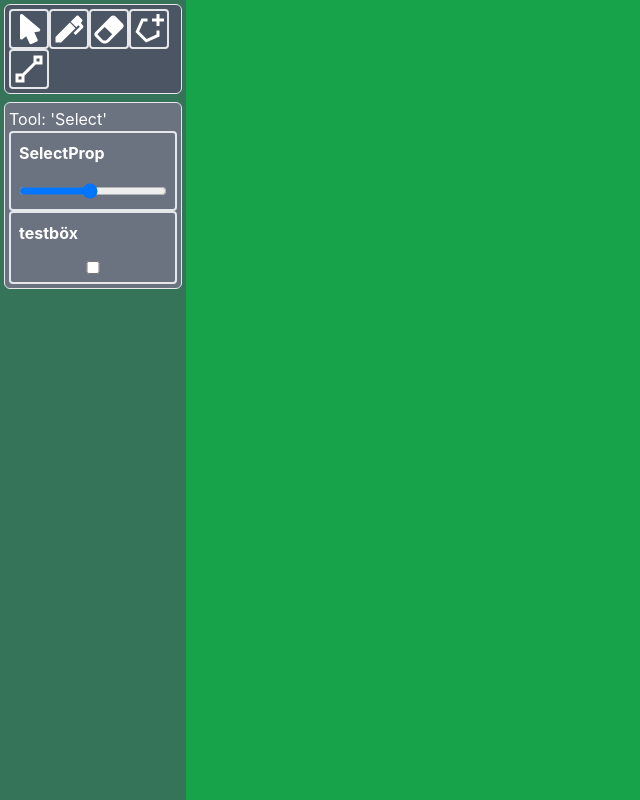
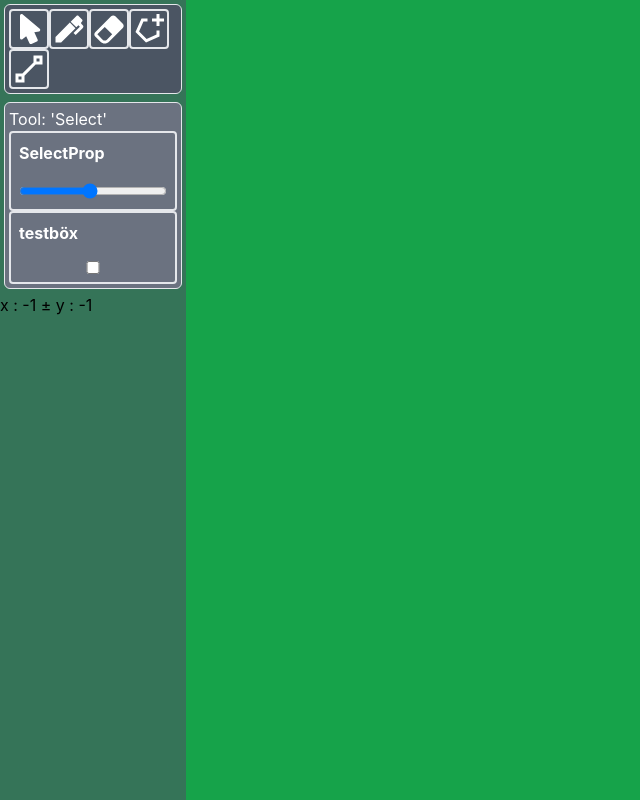
Before and after one commit to Lendi24/MeshMap, a React (Create React App) app: page /editor in a window 1280 px wide. Shown: the whole page, without its empty margins (0-640 px from the left). Built offline with nearby package versions, Linux system fonts and the light colour scheme.

Commit message:
How do I get the mouse pos?

```diff
--- a/src/components/SideBar.tsx
+++ b/src/components/SideBar.tsx
@@ -8,6 +8,7 @@ import ConfigSelect from './SideBar/ConfigSelect';
 
 import {canvasGetPixel} from '../app/p5';
 //export function setSelectedTile(str:string) {selectedTile = str; };
+//import {context} from './';
 
 interface SidebarTool {
     data : any
@@ -18,7 +19,7 @@ interface SideBarState {
     selectedToolId : any;
 }
 interface SideBarProps {
-    selectedTile : any;
+    selectedTile : {x:number, y:number};
 }
 class SideBar extends React.Component<SideBarProps, SideBarState> {
     toolIdPrefix = "toolId-";
@@ -33,7 +34,7 @@ class SideBar extends React.Component<SideBarProps, SideBarState> {
         };
     }
 
-    /*
+
     handleUserSelectTile(x:number,y:number){
         return (
             <ConfigSelect
@@ -41,7 +42,7 @@ class SideBar extends React.Component<SideBarProps, SideBarState> {
                 toolTitle={`Selected tile`}
             />
         )
-    }*/
+    }
 
     handleChange(e:MouseEvent) {
         //Gets old tool and removes highlighting
@@ -68,7 +69,7 @@ class SideBar extends React.Component<SideBarProps, SideBarState> {
                     selectors={(tools[ (this.state as SideBarState).selectedToolId ] as SidebarTool).conf}
                     toolTitle={`Tool: '${(tools[ (this.state as SideBarState).selectedToolId ].data.title)}'`}
                 />
-                {/*this.props.selectedTile*/}
+                x : {this.props.selectedTile.x} ± y : {this.props.selectedTile.y}
             </div>
         );
     }
--- a/src/data/tools.ts
+++ b/src/data/tools.ts
@@ -1,3 +1,4 @@
+import React, { Component, createContext } from 'react';
 import * as icons from '@mdi/js' ;
 import '@mdi/js';
 import {canvasSetPixel, canvasSetPixelColor, canvasErasePixel} from '../app//p5'
@@ -8,6 +9,8 @@ let pageToolIndex = 0;
 
 export function getTool() {return pageTools[pageToolIndex]};
 export function setTool(index:number) {pageToolIndex = index;};
+
+export const DataSelectedTileContext = React.createContext( {x:-1, y:-1} );
 
 let storage = {
     x : -1,
@@ -38,10 +41,8 @@ let pageTools = [
 
         logic : (x:number,y:number,e:MouseEvent)=>{
             console.log("select");
-            //setSelectedTile(`${x};${y}`)
         }
     },
-
 
     {
         data : {
@@ -67,6 +68,7 @@ let pageTools = [
             if (e.target && e.buttons) canvasSetPixelColor(x,y,"rgb(255,0,0)")
         }
     },
+
     {
         data : {
             title:  "Erase",
@@ -91,7 +93,6 @@ let pageTools = [
         logic : (x:number,y:number,e:MouseEvent)=>{
             if (e.target && e.buttons) canvasErasePixel(x,y)    }
     },
-
 
     {
         data : {
@@ -151,116 +152,6 @@ let pageTools = [
             console.log("Send help")
         }
     },
-
-
-
-
-    /*
-    {
-        data : {
-            title:  "userCreatePage",
-            icon:   icons.mdiAccountPlus ,
-        },
-
-        conf : {
-            testslid : {
-                type : "slider",
-                value : 10,
-                floor : 1,
-                roof  : 20,
-            },
-
-            testbox : {
-                type : "box",
-                value : 1,
-            },
-        },
-    },
-
-    {
-        data : {
-            title:  "userLoginPage",
-            icon:   icons.mdiAccountKey  ,
-        },
-
-        conf : {
-            testslid : {
-                type : "slider",
-                value : 10,
-                floor : 1,
-                roof  : 20,
-            },
-
-            testbox : {
-                type : "box",
-                value : 1,
-            },
-        },
-
-    },
-
-    {
-        data : {
-            title:  "Create",
-            icon:   icons.mdiContentSave ,
-        },
-
-        conf : {
-            testslid : {
-                type : "slider",
-                value : 10,
-                floor : 1,
-                roof  : 20,
-            },
-
-            testbox : {
-                type : "box",
-                value : 1,
-            },
-        },
-    },
-
-    {
-        data : {
-            title: "Create",
-            icon: icons.mdiShapeCirclePlus,
-        },
-
-        conf : {
-            testslid : {
-                type : "slider",
-                value : 10,
-                floor : 1,
-                roof  : 20,
-            },
-
-            testbox : {
-                type : "box",
-                value : 1,
-            },
-        },
-    },
-
-
-/*
-    {
-        title: "Connect (C)",
-        icon: icons.mdiVectorLine,
-    },*/
 ];
-/*
-let tools = {
-    'S' : {
-        title: "Select",
-        icon: icons.mdiCursorDefault,
-    },
-
-    'D' : {
-        title: "Draw",
-        icon: icons.mdiShapeCirclePlus,
-    },
-};*/
-
-// = tools[0];
 
 export default pageTools;
--- a/src/views/Editor/Editor.tsx
+++ b/src/views/Editor/Editor.tsx
@@ -1,4 +1,4 @@
-import React, { Component } from 'react';
+import React, { Component, createContext } from 'react';
 
 import { Outlet, Link } from "react-router-dom";
 import './Editor.css'
@@ -7,11 +7,13 @@ import ComponentSideBar      from '../../components/SideBar';
 import sketch from '../../app/p5'
 import { ReactP5Wrapper } from "react-p5-wrapper";
 
+import { DataSelectedTileContext } from "../../data/tools";
+/*
 export default function Editor() {
   return (
     <div className="flex flex-col h-screen m-0 z-1 overflow-y-hidden">
         <div className="flex flex-grow m-0 overflow-hidden bg-green-600 justify-between">
-            <ComponentSideBar selectedTile={sketch}/>
+            <ComponentSideBar selectedTile={{x:-1,y:-1}}/>
             <div className="w-full h-full m-0 flex justify-center items-center">
                 <ReactP5Wrapper sketch={sketch} />
             </div>
@@ -21,4 +23,45 @@ export default function Editor() {
         </div>
     </div>
   );
+}*/
+
+interface DataSelectedTileContextInt{
+  x:number,
+  y:number,
 }
+class Editor extends React.Component {
+  constructor(props:any) {
+    super(props);
+    this.render              = this.render.bind(this);
+    this.updateSelectedTile  = this.render.bind(this);
+    this.state = {
+      selectedTile: {x: -1, y:-1}
+    };
+  }
+
+  updateSelectedTile(x:Number,y:Number) {
+    this.setState({
+      selectedTile: {x:x,y:y}
+    });
+  }
+
+  render() {
+    let context = this.context as DataSelectedTileContextInt;
+    return (
+      <div className="flex flex-col h-screen m-0 z-1 overflow-y-hidden">
+          <div className="flex flex-grow m-0 overflow-hidden bg-green-600 justify-between">
+              <ComponentSideBar selectedTile={{x:context.x,y:context.y}}/>
+              <div className="w-full h-full m-0 flex justify-center items-center">
+                <ReactP5Wrapper sketch={sketch}/>
+              </div>
+          </div>
+          <div id = "window-cont">
+              <div id = "window-model"></div>
+          </div>
+      </div>
+    );
+  }
+}
+
+Editor.contextType = DataSelectedTileContext;
+export default Editor;
```
Also changed, not shown: src/app/p5.tsx (+2 -7 lines).
